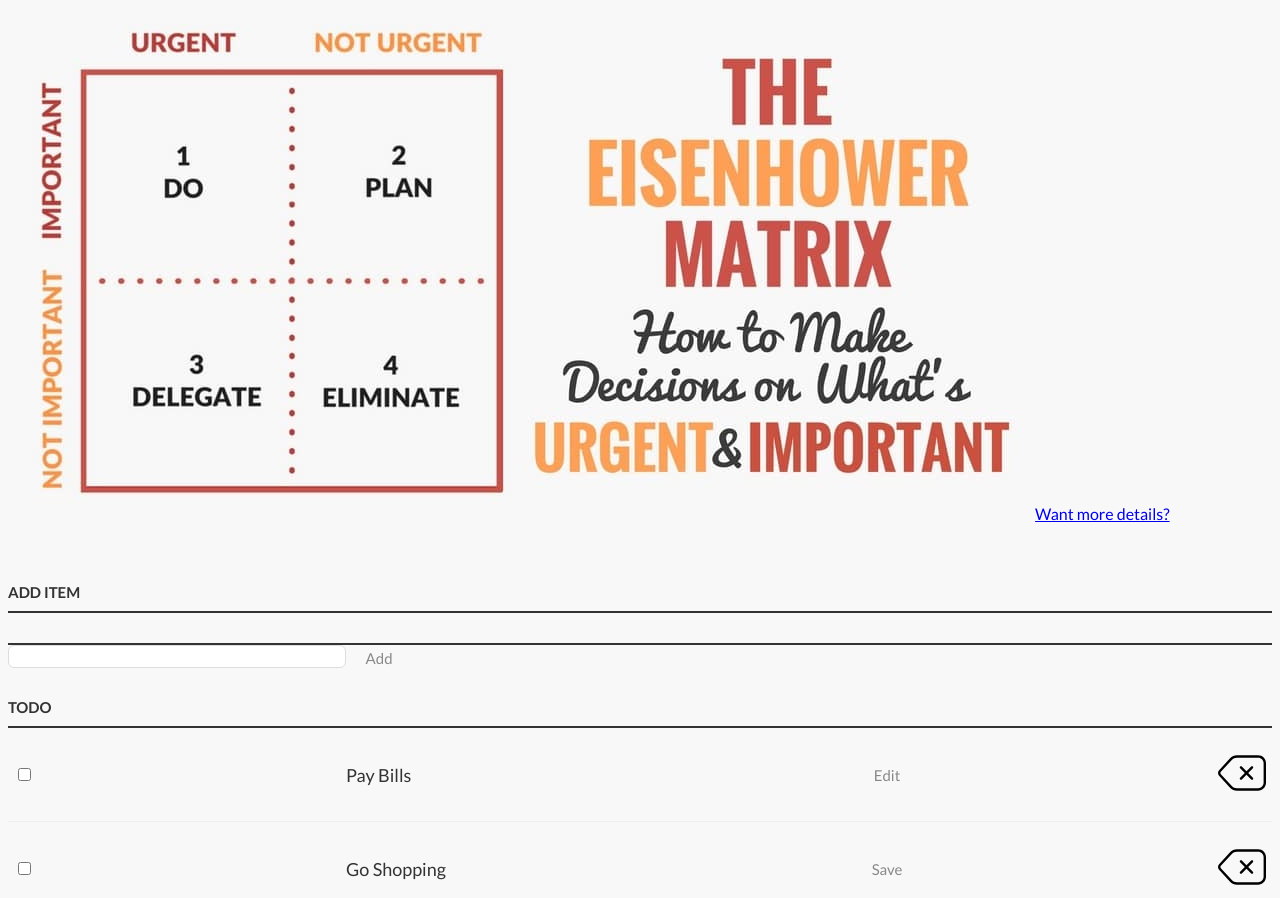
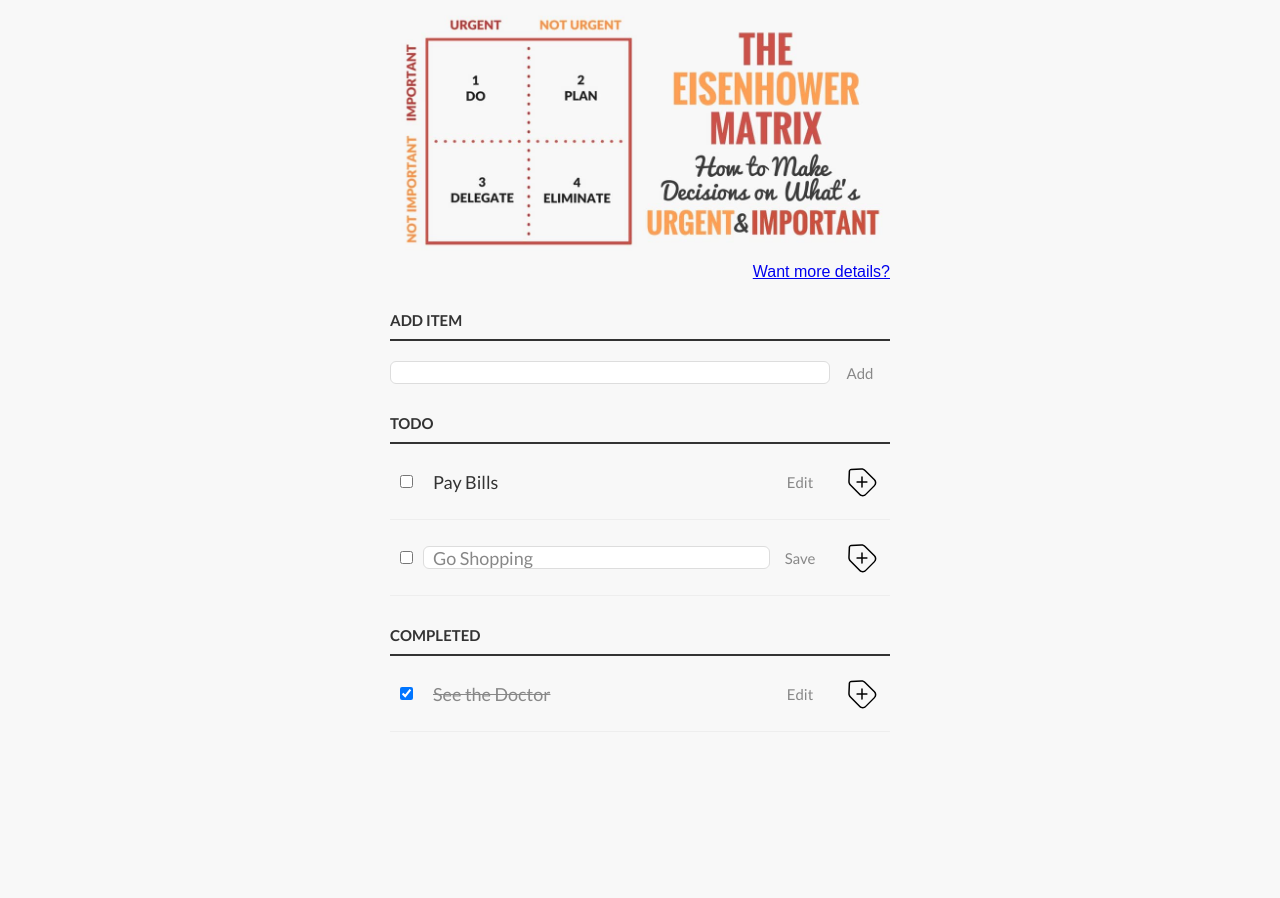
Before and after one commit to SergeyIvanov85/clean-code-s1e1, a plain HTML site: page index.html in a window 1280 px wide. Shown: the top 898 px of the page. After the commit the page ends 800 px from the top, so only its background shows below. Drawn offline with Linux system fonts and the light colour scheme.

Commit message:
refactor: style.css

```diff
--- a/style.css
+++ b/style.css
@@ -1,63 +1,68 @@
 /* Basic Style */
-body {
+.page {
   background-color: #f8f8f8;
   color: #333;
   font-family: Lato, sans-serif;
 }
 
-.aaa {
+.header {
   width: 500px;
   margin: 0 auto;
   display: block;
   text-align: right;
 }
 
-.aaa img {
+.header__img {
   width: 100%;
 }
 
-.aaa .more_inf {
+.header__link {
   font-family: fantasy, cursive;
 }
 
-@media (max-width:768px) {
-    .aaa {
+@media (max-width: 768px) {
+  .header {
     text-align: center;
   }
 }
 
-.centered-main-page-element {
+.main {
   display: block;
   width: 500px;
   margin: 0 auto 0;
 }
 
-.task {
+.task-input,
+.task-label {
   width: 56%;
   display: inline-block;
-    flex-grow: 1
+  flex-grow: 1;
 }
 
-.task-row-wrapper {
+.new-task-block__wrapper {
   display: flex;
 }
 
-ul {
+.incomplete-tasks-block__list,
+.completed-tasks-block__list {
   margin: 0;
   padding: 0px;
 }
 
-li,
-h3 {
+.incomplete-tasks__item,
+.completed-tasks__item,
+.new-task-block__title,
+.incomplete-tasks-block__title,
+.completed-tasks-block__title {
   list-style: none;
 }
 
-input,
-button {
+.task-input,
+.btn {
   outline: none;
 }
 
-button {
+.btn {
   background: none;
   border: 0px;
   color: #888;
@@ -67,13 +72,14 @@ button {
   cursor: pointer;
 }
 
-button:hover {
-    color: #3a3A3a;
+.btn:hover {
+  color: #3a3a3a;
 }
 
 /* Heading */
-h3,
-label[for='new-task'] {
+.new-task-block__title,
+.incomplete-tasks-block__title,
+.completed-tasks-block__title {
   color: #333;
   font-weight: 700;
   font-size: 15px;
@@ -83,88 +89,92 @@ label[for='new-task'] {
   text-transform: uppercase;
 }
 
-input[type="text"] {
+.new-task__input,
+.incomplete-tasks__input,
+.completed-tasks__input {
   margin: 0;
   font-size: 18px;
   line-height: 18px;
   height: 21px;
   padding: 0 9px;
-    border: 1px solid #dDd;
-    background: #FFF;
+  border: 1px solid #ddd;
+  background: #fff;
   border-radius: 6px;
   font-family: Lato, sans-serif;
   color: #888;
 }
 
-input[type="text"]:focus {
+.new-task__input:focus,
+.incomplete-tasks__input:focus,
+.completed-tasks__input:focus {
   color: #333;
 }
 
 /* New Task */
-label[for='new-task'] {
-    display: block;
-    margin: 0 0 20px;
+.new-task-block__wrapper {
+  margin-top: 20px;
 }
 
-input#new-task {
+.new-task__input {
   width: 318px;
 }
 
 /* Task list */
-li {
+.incomplete-tasks__item,
+.completed-tasks__item {
   overflow: hidden;
   padding: 20px 0;
   border-bottom: 1px solid #eee;
-
   display: flex;
   justify-content: space-between;
   align-items: center;
 }
 
-li>* {
-    vertical-align: middle;
-}
-
-li>input[type="checkbox"] {
+.incomplete-tasks__checkbox,
+.completed-tasks__checknox {
   margin: 0 10px;
 }
 
-li>label {
+.incomplete-tasks__label,
+.completed-tasks__label {
   padding-left: 10px;
   box-sizing: border-box;
   font-size: 18px;
   width: 226px;
 }
 
-li>input[type="text"] {
-    width: 226px
+.incomplete-tasks__input,
+.completed-tasks__input {
+  width: 226px;
 }
 
-button.delete img {
+.btn__img {
   height: 2em;
   transform: rotateZ(45deg);
   transition: transform 200ms ease-in;
 }
 
-button.delete img:hover {
+.btn__img:hover {
   transform: rotateZ(0);
 }
 
 /* Completed */
-ul#completed-tasks label {
-    text-decoration: line-through color: #888;
+.completed-tasks__label {
+  text-decoration: line-through;
+  color: #888;
 }
 
 /* Edit Task */
-ul li input[type=text] {
-    display: none
+.incomplete-tasks__input,
+.completed-tasks__input {
+  display: none;
 }
 
-ul li.editMode input[type=text] {
+.incomplete-tasks__item_edit-mode .incomplete-tasks__input {
   display: inline-block;
-    width: 224px
+  width: 224px;
 }
 
-ul li.editMode label {
+.incomplete-tasks__item_edit-mode .incomplete-tasks__label {
   display: none;
 }
```
Lines whose indentation alone changed are shown as unchanged.
